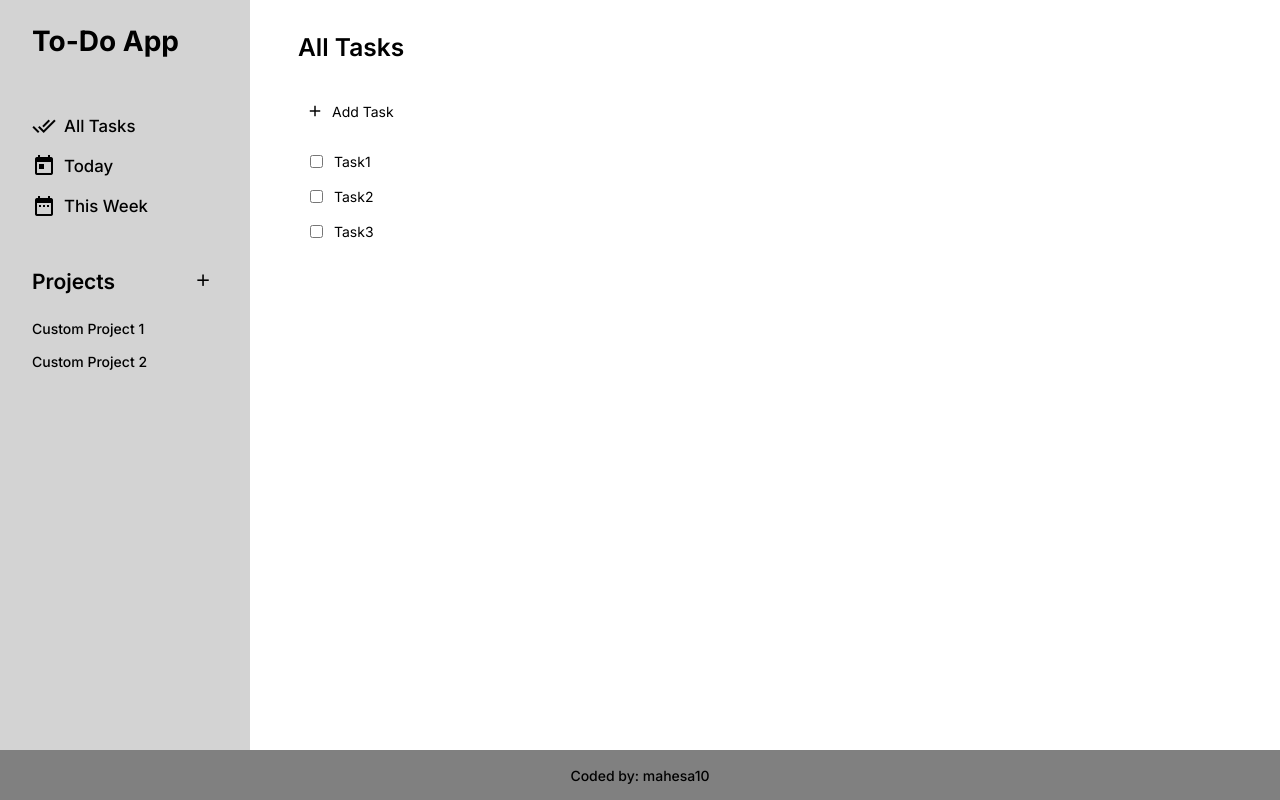
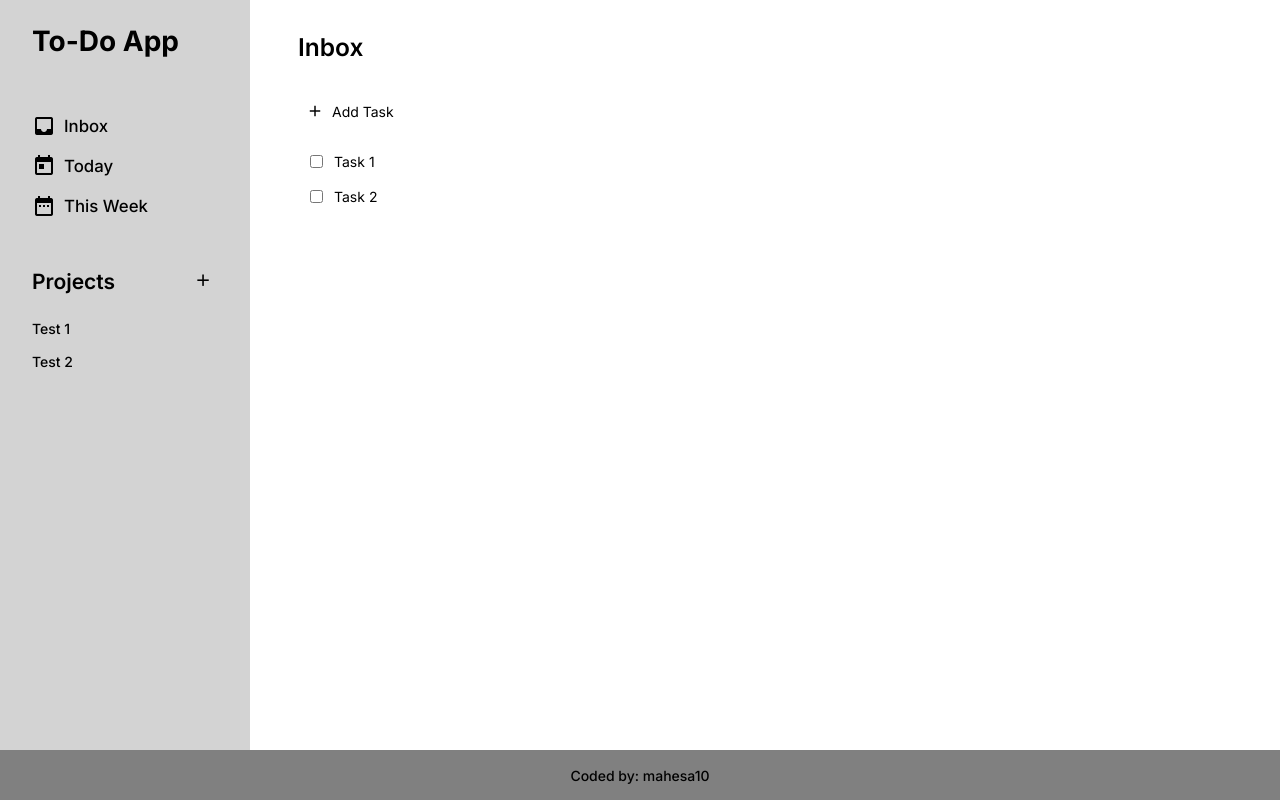
Before and after one commit to mahesa10/to-do-app, a website built with webpack: page dist/index.html in a window 1280 px wide. Built offline with nearby package versions, Linux system fonts and the light colour scheme.

Commit message:
Add function to display task and custom projects

```diff
--- a/src/index.js
+++ b/src/index.js
@@ -1,5 +1,17 @@
-import todo from "./logic";
+import Task from "./task";
+import Project from "./projects";
+import toDoList from "./logic";
+import webInterface from "./interface";
 
-const allProjects = todo.getAllProjects();
+webInterface.taskBtnListener();
+webInterface.displayCustomProjects();
 
-console.log(allProjects);
+const task1 = new Task("Task 1");
+const task2 = new Task("Task 2");
+let activeProject = toDoList.getActiveProject();
+
+activeProject.addTask(task1);
+activeProject.addTask(task2);
+console.log(activeProject);
+
+webInterface.displayTask();
--- /dev/null
+++ b/src/interface.js
@@ -0,0 +1,82 @@
+import Task from "./task";
+import toDoList from "./logic";
+
+const webInterface = (() => {
+
+  const displayTaskField = (e) => {
+    const addTaskInput = document.querySelector(".add-task-input");
+    addTaskInput.style.display = "flex";
+    e.currentTarget.style.display = "none";
+  }
+
+  const addTask = (projectName) => {
+    const taskTitle = document.querySelector("#task-title");
+    const taskDesc = document.querySelector("#task-description")
+    const task = new Task(taskTitle.value);
+    task.setDescription(taskDesc.value);
+    const project = toDoList.getProject(projectName);
+    project.addTasktoProject(task);
+  }
+
+  const cancelTaskInput = () => {
+    const addTaskInput = document.querySelector(".add-task-input");
+    const addTaskInputBtn = document.querySelector(".add-task");
+    addTaskInput.style.display = "none";
+    addTaskInputBtn.style.display = "flex";
+  }
+
+  const taskBtnListener = () => {
+    const addTaskInputBtn = document.querySelector(".add-task");
+    addTaskInputBtn.addEventListener("click", displayTaskField);
+
+    const cancelAddTaskBtn = document.querySelector(".btn-cancel-task");
+    cancelAddTaskBtn.addEventListener("click", cancelTaskInput);
+
+    const addTaskBtn = document.querySelector(".btn-add-task");
+    addTaskBtn.addEventListener("click", () => {
+      addTask(getActiveProject());
+    })
+  }
+
+  const displayCustomProjects = () => {
+    let projectList = toDoList.getAllProjects();
+    const customProjectContainer = document.querySelector(".custom-project-container");
+
+    if (projectList.length > 3) {
+      for (let i = 3; i < projectList.length; i++) {
+        const customProject = document.createElement("div");
+        customProject.classList.add("custom-project");
+        const customProjectName = document.createElement("p");
+        customProjectName.textContent = projectList[i].name
+        customProject.appendChild(customProjectName);
+        customProjectContainer.appendChild(customProject);
+      }
+    }
+  }
+
+  const displayTask = () => {
+    const taskListDiv = document.querySelector(".task-list");
+    let activeProject = toDoList.getActiveProject();
+    let projectTasks = activeProject.getProjectTasks();
+    projectTasks.forEach((task, index) => {
+      const taskLabel = document.createElement("label");
+      taskLabel.classList.add("task")
+      taskLabel.setAttribute("for", `task-${index}`);
+
+      const taskCheckbox = document.createElement("input");
+      taskCheckbox.setAttribute("type", "checkbox");
+      taskCheckbox.setAttribute("id", `task-${index}`);
+
+      const taskTitle = document.createElement("p");
+      taskTitle.textContent = task.getTaskTitle();
+
+      taskLabel.appendChild(taskCheckbox);
+      taskLabel.appendChild(taskTitle);
+      taskListDiv.appendChild(taskLabel);
+    })
+  }
+
+  return { taskBtnListener, displayCustomProjects, displayTask };
+})();
+
+export default webInterface;
--- a/src/logic.js
+++ b/src/logic.js
@@ -1,15 +1,35 @@
 import Project from "./projects";
 
-const todo = (() => {
+const toDoList = (() => {
   let projectList = [];
+  projectList.push(new Project("Inbox"));
   projectList.push(new Project("Today"));
   projectList.push(new Project("This Week"));
+  projectList.push(new Project("Test 1"));
+  projectList.push(new Project("Test 2"));
+
+  let activeProjectName = "Inbox";
+
+  const addNewProject = (project) => projectList.push(project);
 
   const getAllProjects = () => projectList;
 
-  const getProject = (name) => projectList.find(el => el.name == name)
+  const getProject = (name) => projectList.find(el => el.name == name);
 
-  return { getAllProjects, getProject };
+  const setActiveProjectName = (projectName) => activeProjectName = projectName;
+
+  const getActiveProjectName = () => activeProjectName;
+
+  const getActiveProject = () => getProject(getActiveProjectName());
+
+  // const addInboxTask = (task) => getProject("Inbox").addTasktoProject(task);
+
+  // const addTodayTask = (task) => getProject("Today").addTasktoProject(task);
+
+  // const addThisWeekTask = (task) => getProject("This Week").addTasktoProject(task);
+
+
+  return { addNewProject, getAllProjects, getProject, setActiveProjectName, getActiveProject };
 })();
 
-export default todo;
+export default toDoList;
--- a/src/projects.js
+++ b/src/projects.js
@@ -4,7 +4,7 @@ export default class Project {
     this.tasks = [];
   }
 
-  addTasktoProject(task) {
+  addTask(task) {
     this.tasks.push(task);
   }
 
--- a/webpack.config.js
+++ b/webpack.config.js
@@ -1,9 +1,11 @@
 const path = require('path');
 
 module.exports = {
+  mode: 'development',
   entry: './src/index.js',
   output: {
     filename: 'main.js',
     path: path.resolve(__dirname, 'dist'),
   },
+  devtool: 'inline-source-map',
 };
```
Also changed, not shown: dist/index.html, dist/main.js, dist/style.css.
